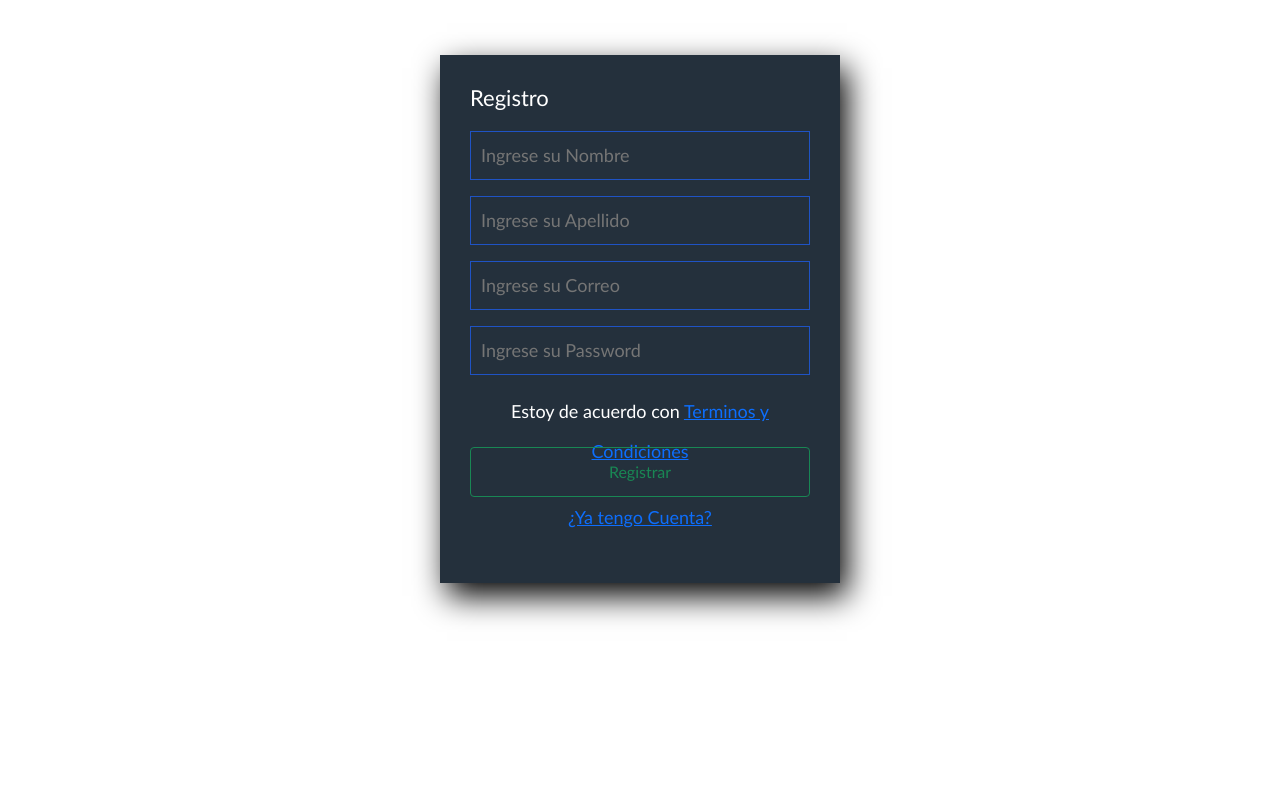
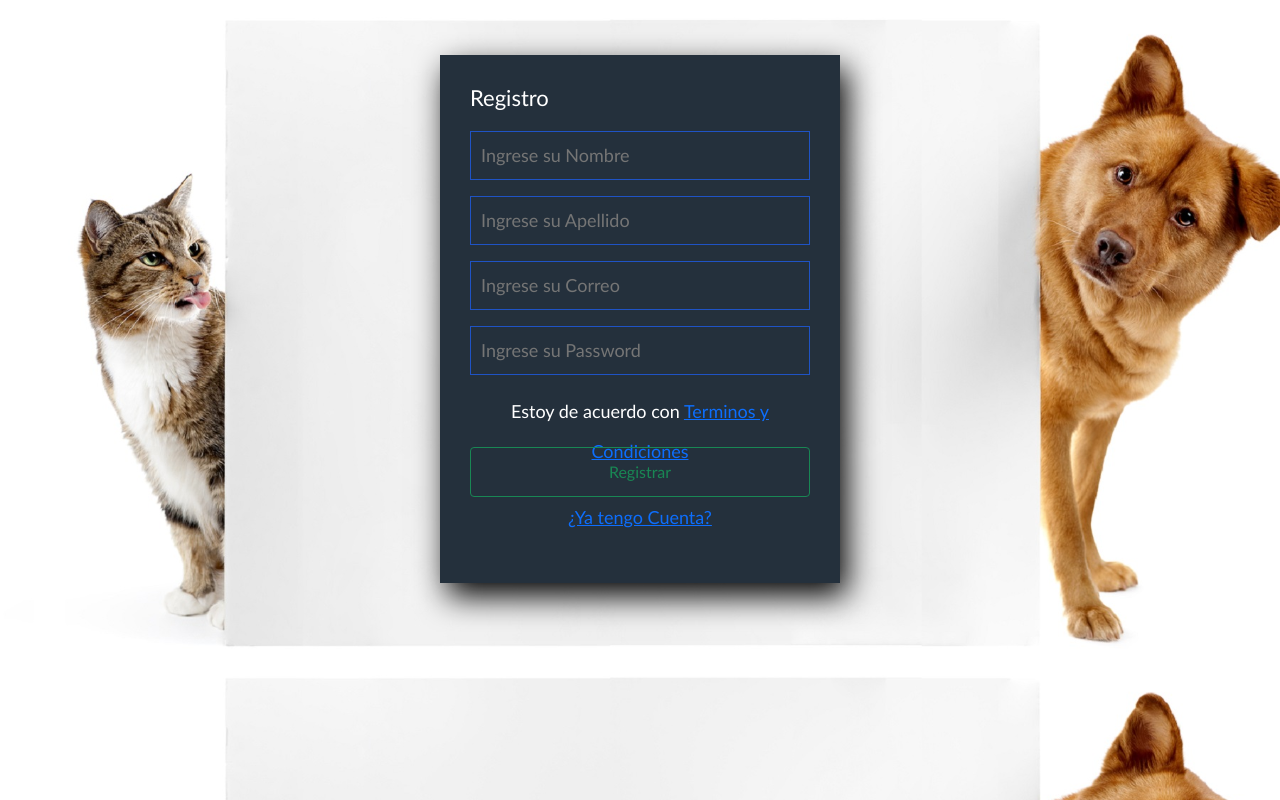
Before and after one commit to ugto/refugio, a plain HTML site: page usuarios.html in a window 1280 px wide. Drawn offline with nearby package versions, Linux system fonts and the light colour scheme.

Commit message:
AddBackground

```diff
--- a/css/StyleUsers.css
+++ b/css/StyleUsers.css
@@ -3,6 +3,12 @@ margin: 0;
 padding: 0;
 box-sizing: border-box;
 }
+
+body{
+    background-image: url(../imageUser/fondo.jpg);
+    background-size: 100%;
+}
+
 
 .form-register{
     width: 400px;
@@ -30,6 +36,7 @@ box-sizing: border-box;
     border: 1px solid #1f53c5;
     font-family: 'calibri';
     font-size: 18px;
+    color: white;
 }
 
 .form-register p{
```
Also changed, not shown: usuarios.html (+3 -0 lines), imageUser/fondo.jpg (added).
